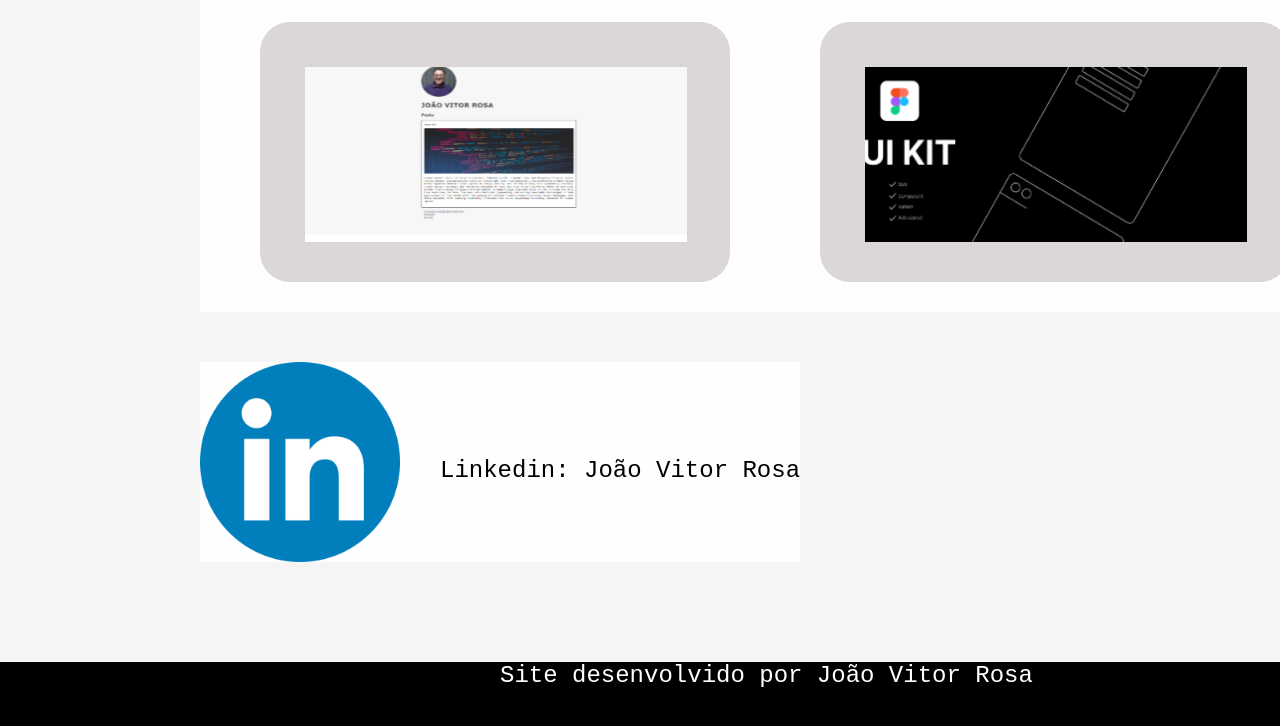
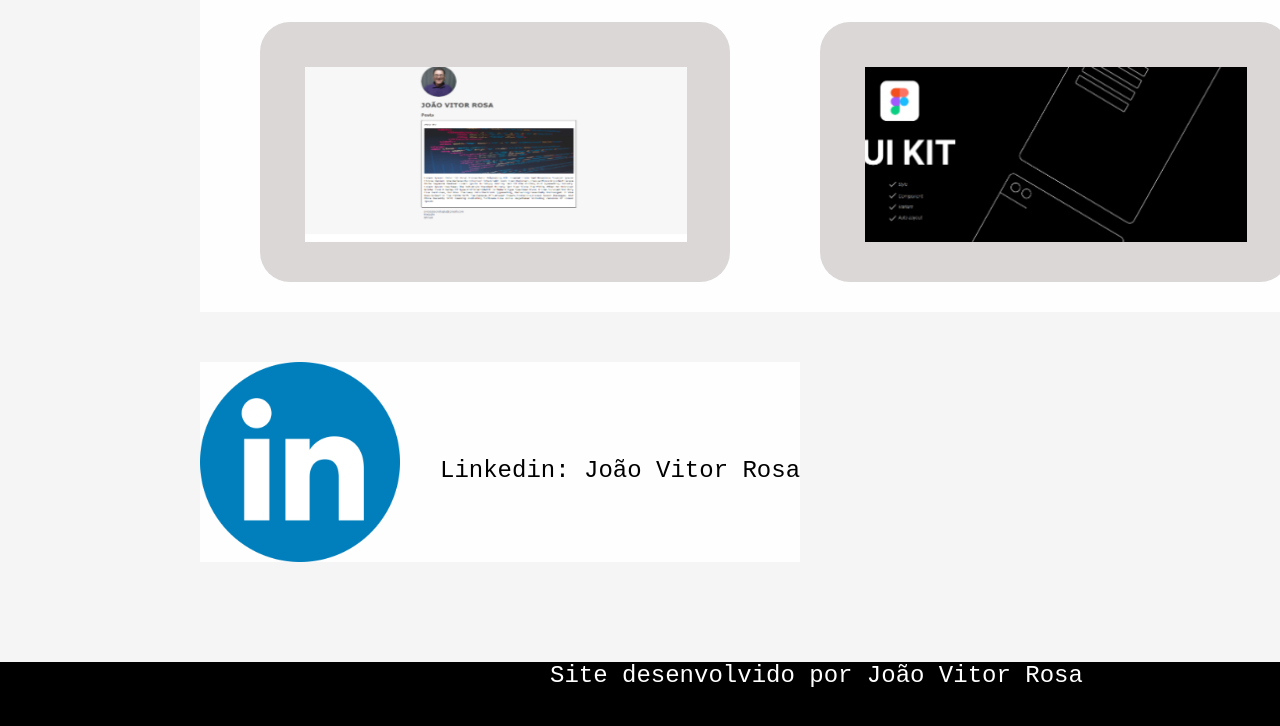
Before and after one commit to Johnrosa59/Portf-lio-Project, a plain HTML site: page index.html in a window 1280 px wide. Shown: the part 1980-2706 px from the top of the page. Drawn offline with Linux system fonts and the light colour scheme; a web font is replaced by a local one.

Commit message:
Alterações na finalização

```diff
--- a/css/styles.css
+++ b/css/styles.css
@@ -307,5 +307,5 @@ h1 {
     color: #fff;
     font-size: 24px;
     font-family: 'JetBrains Mono', monospace;
-    margin-left: 500px;
+    margin-left: 550px;
 }
```
